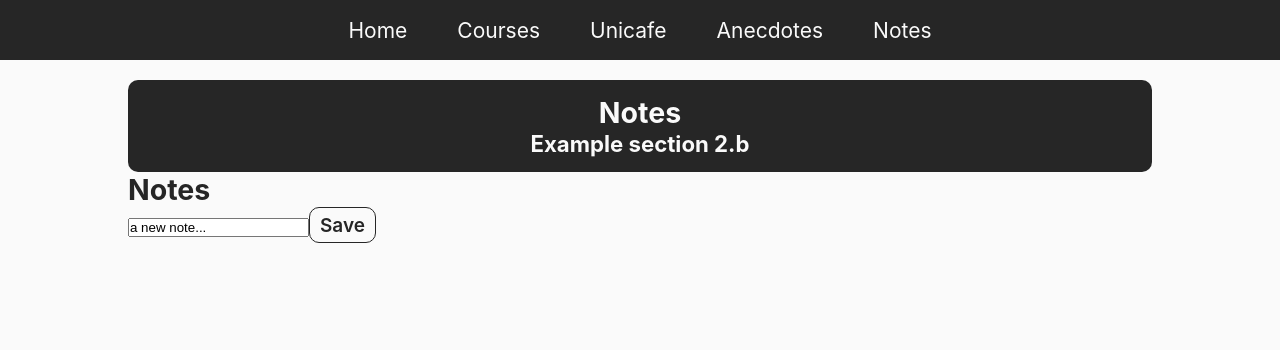
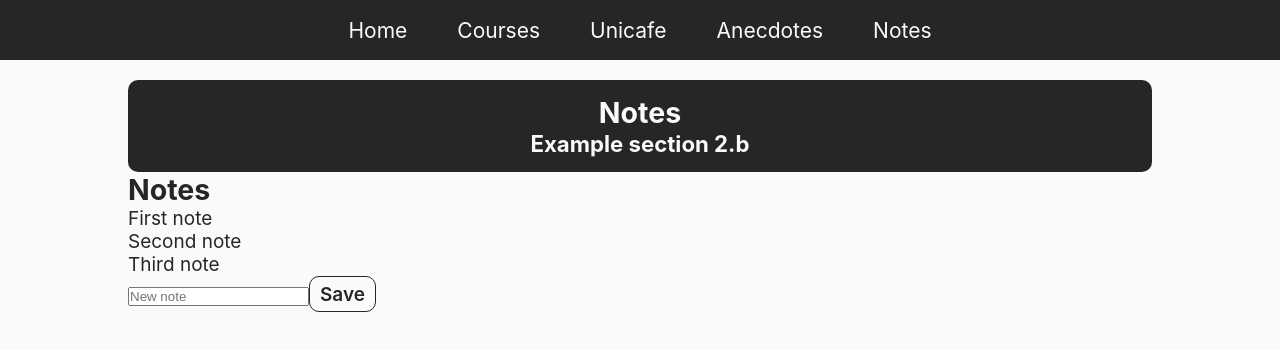
Before and after one commit to juancaricodev/fullstack-bootcamp, a React app: page /notes in a window 1280 px wide. Shown: the top 350 px of the page. Built offline with nearby package versions, Linux system fonts and the light colour scheme.

Commit message:
feat(Notes): addNote event updated for creating a new object and concat it to the state

```diff
--- a/src/containers/Notes.jsx
+++ b/src/containers/Notes.jsx
@@ -23,15 +23,23 @@ const noteList = [
 
 const Notes = () => {
   const [notes, setNotes] = useState(noteList)
-  const [newNote, setNewNote] = useState('a new note...')
+  const [newNote, setNewNote] = useState('')
 
   const addNote = (e) => {
     e.preventDefault()
-    console.log('notes', e.target)
+
+    const noteObject = {
+      content: newNote,
+      date: new Date().toISOString(),
+      important: Math.random() < 0.5,
+      id: notes.length + 1
+    }
+
+    setNotes(notes.concat(noteObject))
+    setNewNote('')
   }
 
   const handleNoteChange = (event) => {
-    console.log(event.target.value)
     setNewNote(event.target.value)
   }
 
@@ -47,7 +55,7 @@ const Notes = () => {
 
         <ul>
           {notes.map((note) => (
-            <li key={note.id}>{note.text}</li>
+            <li key={note.id}>{note.content}</li>
           ))}
         </ul>
 
@@ -56,6 +64,7 @@ const Notes = () => {
             type='text'
             value={newNote}
             onChange={handleNoteChange}
+            placeholder='New note'
           />
           <button type='submit'>Save</button>
         </form>
```
